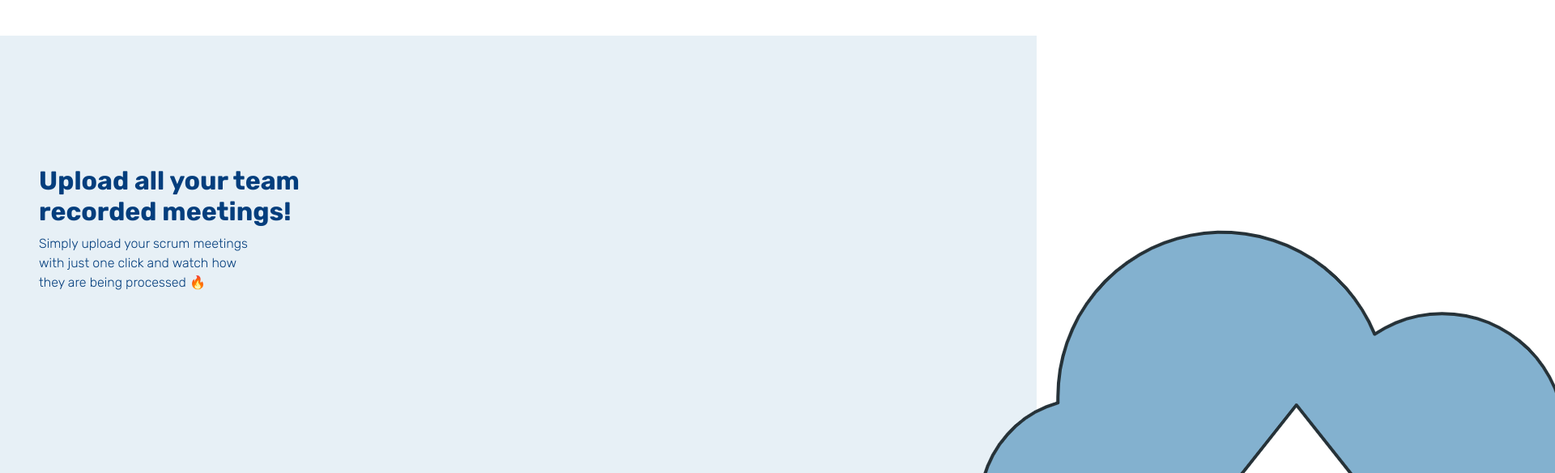
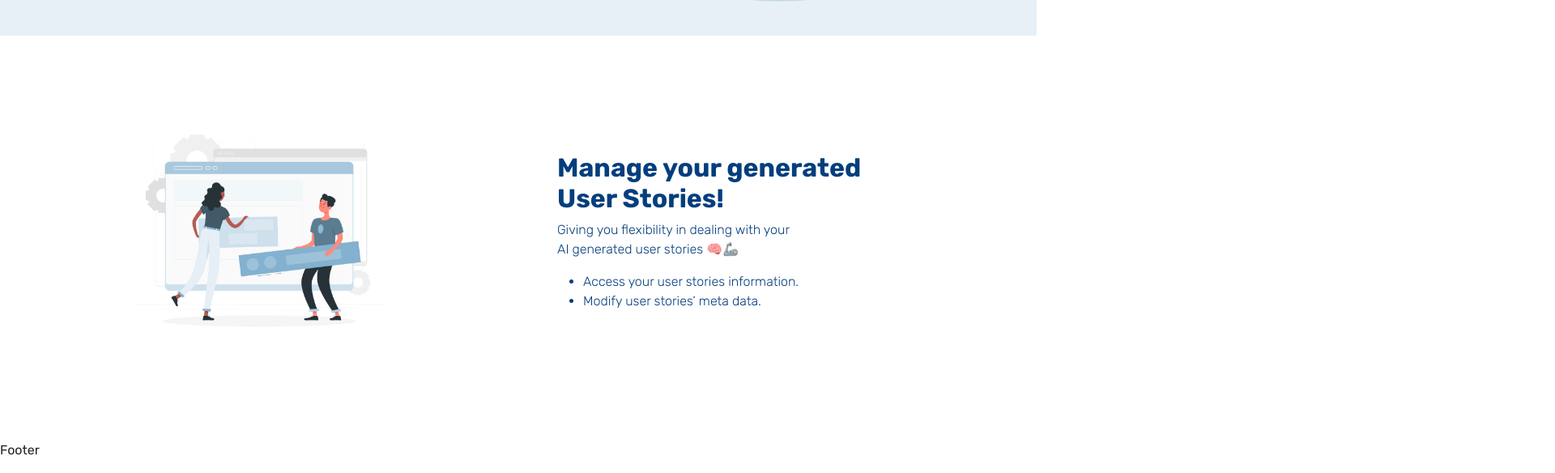
Before and after one commit to AirScrum/AirScrum-FE, a React (Create React App) app in the folder airscrum-fe/: page / in a window 1280 px wide. Shown: the part 1172-1756 px from the top of the page at 81% size, 1920 px wide, since content can reach past the window. Built offline with nearby package versions, Linux system fonts and the light colour scheme.

Commit message:
Created the last step of the containers.
Fixed margins and positioning of the text in containers.

```diff
--- a/airscrum-fe/src/components/NavBar/NavBar.css
+++ b/airscrum-fe/src/components/NavBar/NavBar.css
@@ -10,6 +10,7 @@ header
 	left: 0;
 	right: 0;
 	z-index: 999;
+	background-color: white;
 }
 
 
--- a/airscrum-fe/src/css/index.css
+++ b/airscrum-fe/src/css/index.css
@@ -43,7 +43,7 @@
     -ms-border-radius: 40px !important;
     -o-border-radius: 40px !important;
     border: none;
-    padding: 12px 20px 12px 20px;
+    padding: 12px 30px 12px 30px;
     font-size: 12px;
     transition: all 0.5s ease;
     -webkit-transition: all 0.5s ease;
--- a/airscrum-fe/src/pages/Home/Home.css
+++ b/airscrum-fe/src/pages/Home/Home.css
@@ -1,35 +1,35 @@
 @media (max-width:600px) {
     #GetStarted-Container-Text {
-        margin-top: 2rem;
+        margin: auto;
     }
 }
 
 @media (min-width:600px) {
     #GetStarted-Container-Text {
-        margin-top: 2.1rem;
+        margin: auto;
     }
 }
 
 @media (min-width: 768px) {
     #GetStarted-Container-Text {
-        margin-top: 2.3rem;
+        margin: auto;
     }
 }
 
 @media (min-width:992px) {
     #GetStarted-Container-Text {
-        margin-top: 10rem;
+        margin:auto;
     }
 }
 
 @media (min-width: 1200px) {
     #GetStarted-Container-Text {
-        margin-top: 10rem;
+        margin:auto;
     }
 }
 
 @media (min-width: 1201px) {
     #GetStarted-Container-Text {
-        margin-top: 10rem;
+        margin:auto;
     }
 }
--- a/airscrum-fe/src/pages/Home/Home.js
+++ b/airscrum-fe/src/pages/Home/Home.js
@@ -1,6 +1,7 @@
 import FlyingImage from "../../assets/Flying around the world-rafiki.svg"
 import SignUpBro from "../../assets/Sign up-bro.png";
 import UploadBro from "../../assets/Image upload-bro.png"
+import SetupBro from "../../assets/Setup-rafiki.png";
 import {Container, Col, Row, Button} from "react-bootstrap"
 import "./Home.css";
 const Home = ()=>{
@@ -14,7 +15,7 @@ const Home = ()=>{
                     <Button className="rounded-button">Get Started</Button>
                 </Col>
                 <Col sm={6} className="text-center">
-                    <img alt="Flying Plane" src={FlyingImage}/>
+                    <img alt="Flying Plane" src={FlyingImage} style={{width:"inherit"}}/>
                 </Col>
             </Row>
         </Container>
@@ -37,11 +38,26 @@ const Home = ()=>{
         <Container fluid className="main-sky-color-background">
             <Row>
                 <Col id={"GetStarted-Container-Text"} sm={6} className="px-5">
-                    <h2 className="main-text-color text-bold fw-bold text-wrap">Upload all your team<br></br> recorded meetings!</h2>
-                    <p className="main-text-color light-rubik-font">Simply upload your scrum meetings<br/> with just one click and watch how<br/> they are being processed 🔥</p>
+                    <h2 className="main-text-color text-bold fw-bold text-wrap text-start">Upload all your team<br></br> recorded meetings!</h2>
+                    <p className="main-text-color light-rubik-font text-start">Simply upload your scrum meetings<br/> with just one click and watch how<br/> they are being processed 🔥</p>
                 </Col>
                 <Col sm={6} className="text-center">
-                    <img alt="Flying Plane" src={UploadBro}/>
+                    <img alt="Upload Bro"  style={{width:"inherit"}} src={UploadBro}/>
+                </Col>
+            </Row>
+        </Container>
+        <Container fluid className={"my-5"}>
+        <Row>
+                <Col sm={6} className="text-center my-5">
+                    <img alt="SignUp Bro" style={{width:"inherit"}}src={SetupBro}/>
+                </Col>
+                <Col id={"GetStarted-Container-Text"} sm={6} className="px-5">
+                    <h2 className="main-text-color text-bold fw-bold">Manage your generated<br/> User Stories!</h2>
+                    <p className="main-text-color light-rubik-font">Giving you flexibility in dealing with your<br/>AI generated user stories 🧠🦾</p>
+                    <ul className="main-text-color light-rubik-font" >
+                        <li>Access your user stories information.</li>
+                        <li>Modify user stories’ meta data.</li>
+                    </ul>
                 </Col>
             </Row>
         </Container>
```
